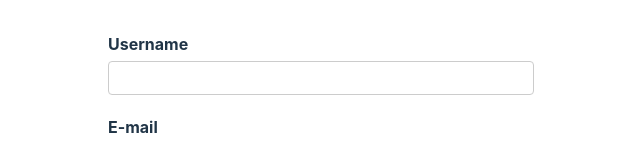
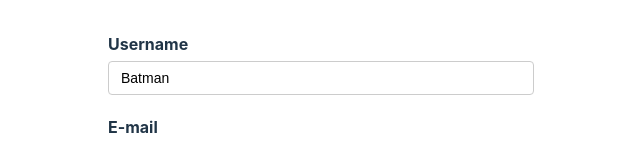
Before and after one commit to BhaumikDhameliya/react-hook-form, a React (Vite) app in the folder rhf-demo/: page / in a window 1280 px wide. Shown: the top 142 px of the page, without its empty margins (319-959 px from the left). Built offline with nearby package versions, Linux system fonts and the light colour scheme.

Commit message:
defaultValues

```diff
--- a/rhf-demo/src/components/YouTubeForm.tsx
+++ b/rhf-demo/src/components/YouTubeForm.tsx
@@ -8,7 +8,26 @@ type FormValues = {
 };
 
 export default function YouTubeForm() {
-  const form = useForm<FormValues>();
+  const form = useForm<FormValues>({
+    defaultValues: {
+      username: "Batman",
+      email: "",
+      channel: "",
+    },
+
+    // we can also pass function as a default values
+    // defaultValues: async () => {
+    //   const response = await fetch(
+    //     "https://jsonplaceholder.typicode.com/users/1"
+    //   );
+    //   const data = await response.json();
+    //   return {
+    //     username: "Batman",
+    //     email: data.email,
+    //     channel: "",
+    //   };
+    // },
+  });
   const { register, control, handleSubmit, formState } = form;
   const { errors } = formState;
 
```
